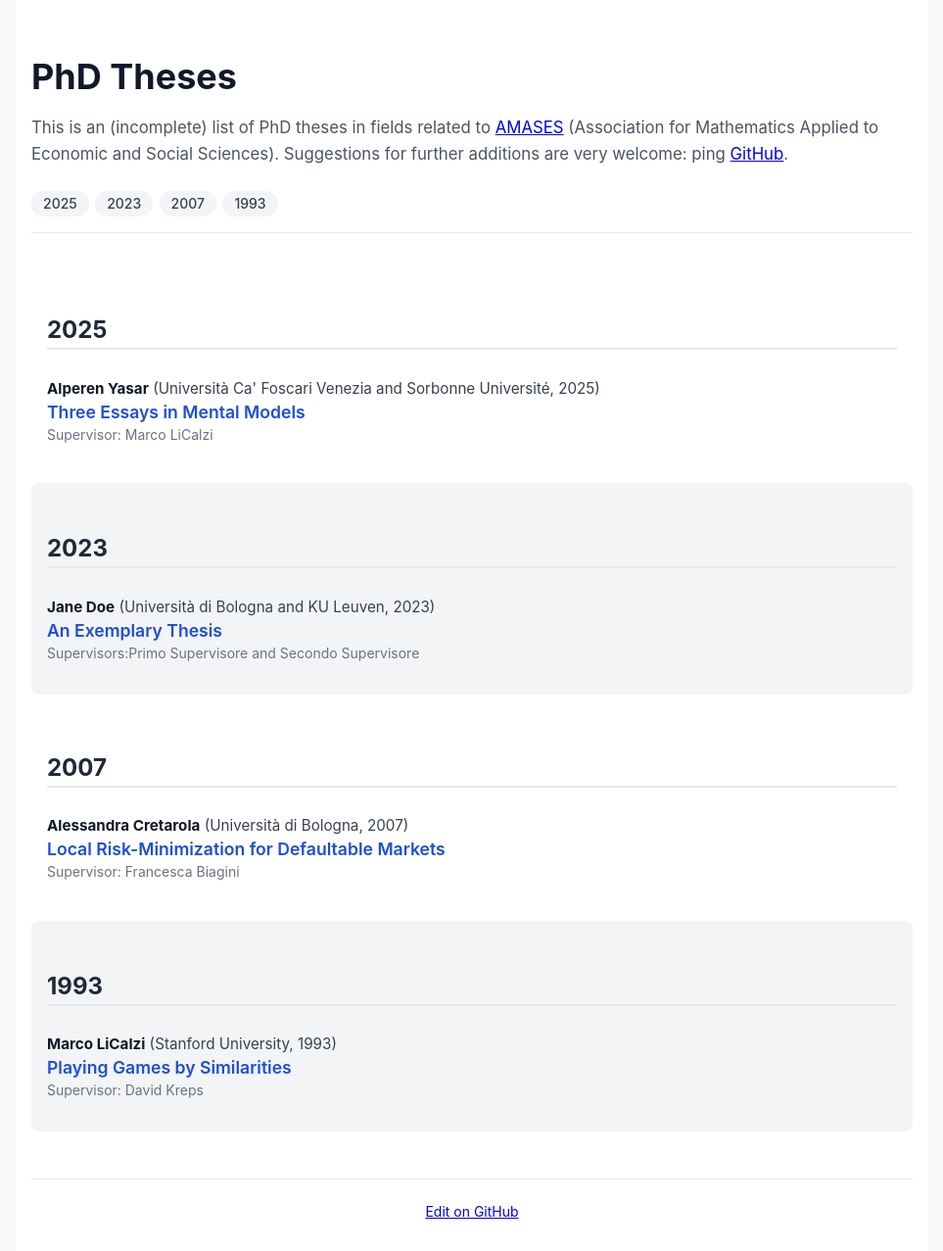
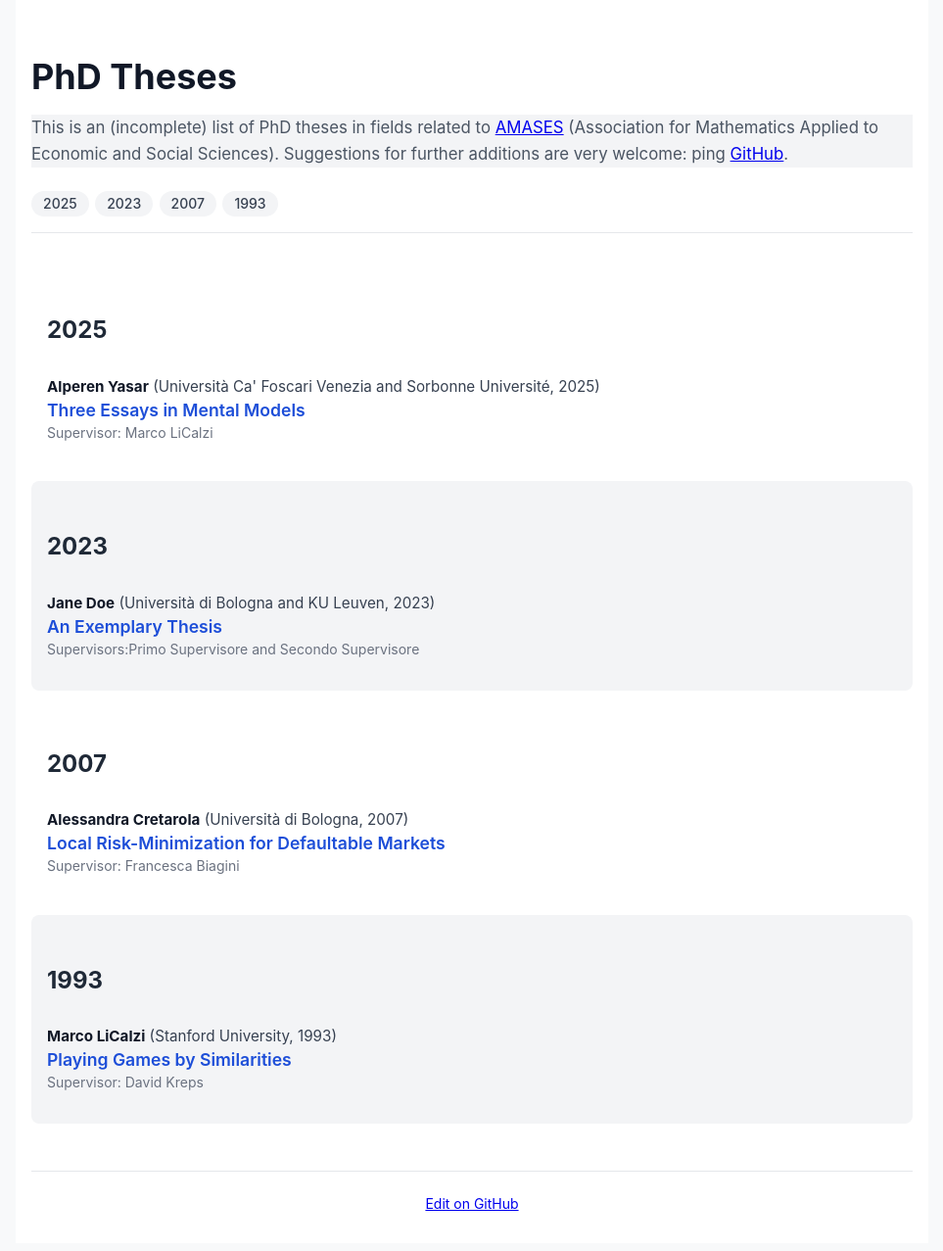
Before and after one commit to mlicalzi/AMASES_theses, a Jekyll site: the page built from index.md, in a window 1280 px wide. Shown: the whole page at 98% size, without its empty margins (158-1121 px from the left). Built offline with Jekyll 4.4.1, drawn with Linux system fonts in a browser that asks for light colours.

Commit message:
Change background color and modify year-nav border

```diff
--- a/assets/css/style.css
+++ b/assets/css/style.css
@@ -28,6 +28,7 @@ p.intro {
   font-size: 1.05rem;
   margin-bottom: 1.5rem;
   line-height: 1.6;
+  background-color: #f3f4f6;
 }
 
 /* Year Navigation (Pills) */
@@ -64,7 +65,8 @@ h2.year-heading {
   margin-top: 2rem;
   margin-bottom: 1rem;
   padding-bottom: 0.25rem;
-  border-bottom: 2px solid #e5e7eb;
+/*  border-bottom: 2px solid #e5e7eb;*/
+  border-bottom: none;
   color: #1f2937;
 }
 
```
